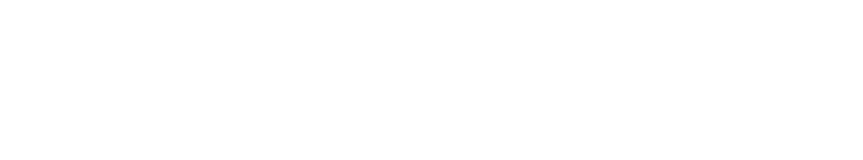
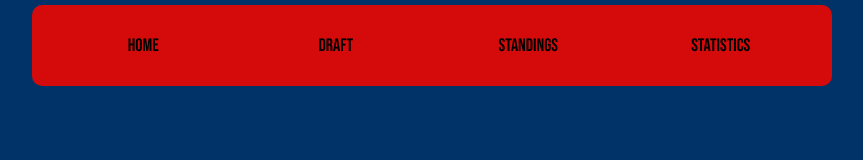
Before and after one commit to SnydenHjelm/2025-26-NFL-Season, a plain HTML site: page index.html in a window 1280 px wide. Shown: the whole page, without its empty margins (208-1071 px from the left). Drawn offline with Linux system fonts and the light colour scheme.

Commit message:
Began making the design of the Homepage, navbar

```diff
--- a/index.html
+++ b/index.html
@@ -3,11 +3,19 @@
 <head>
     <meta charset="UTF-8">
     <meta name="viewport" content="width=device-width, initial-scale=1.0">
-    <title>2025-36 NFL Season</title>
+    <title>2025-26 NFL Season</title>
+    <link rel="stylesheet" href="styles/fonts.css">
     <link rel="stylesheet" href="styles/main.css">
 </head>
 <body>
-
+    <main>
+        <nav>
+            <a href="#">Home</a>
+            <a href="#">Draft</a>
+            <a href="#">Standings</a>
+            <a href="#">Statistics</a>
+        </nav>
+    </main>
     <script src="script/db.js"></script>
     <script src="script/main.js"></script>
 </body>
--- /dev/null
+++ b/styles/fonts.css
@@ -0,0 +1,9 @@
+@font-face {
+    font-family: bread;
+    src: url(../fonts/Karla-VariableFont_wght.ttf);
+}
+
+@font-face {
+    font-family: head;
+    src: url(../fonts/BebasNeue-Regular.ttf);
+}
--- a/styles/main.css
+++ b/styles/main.css
@@ -3,3 +3,38 @@
     --nfl-blue: #013369;
     --nfl-red: #D50A0A;
 }
+
+body {
+    margin: 0;
+    background-color: var(--nfl-blue);
+}
+
+main {
+    max-width: 800px;
+    margin: auto;
+}
+
+nav {
+    display: flex;
+    background-color: var(--nfl-red);
+    gap: 10px;
+    padding: 20px;
+    border-radius: 10px;
+    margin-top: 5px;
+}
+
+nav a {
+    text-decoration: none;
+    color: black;
+    flex-grow: 1;
+    flex-basis: 0;
+    text-align: center;
+    padding: 10px;
+    font-size: 18px;
+    font-family: head;
+}
+
+nav > a:hover {
+    background-color: var(--nfl-blue);
+    border-radius: 10px;
+}
```
Also changed, not shown: fonts/BebasNeue-Regular.ttf (added), fonts/Karla-Italic-VariableFont_wght.ttf (added), fonts/Karla-VariableFont_wght.ttf (added), 1 other file.
